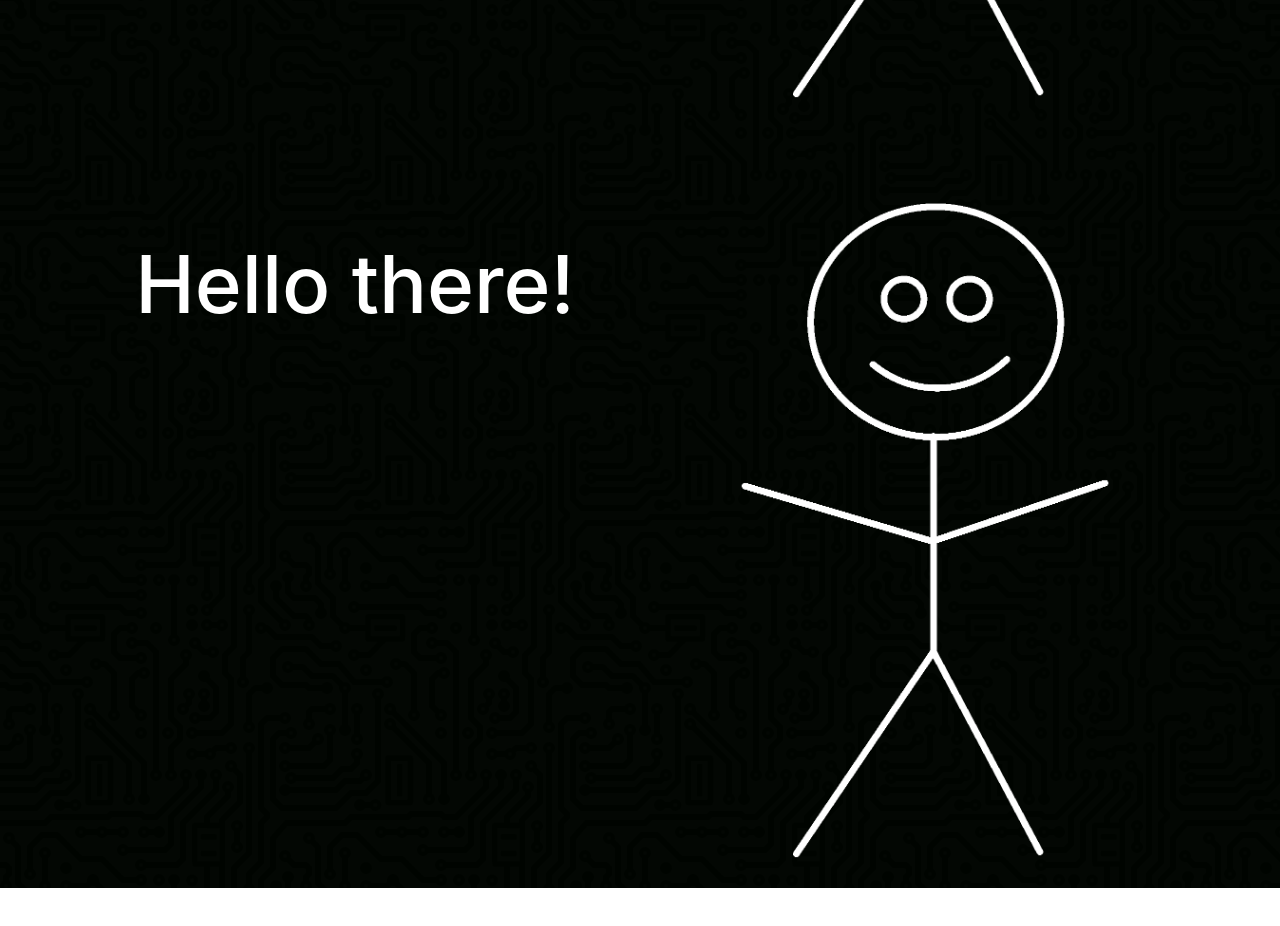
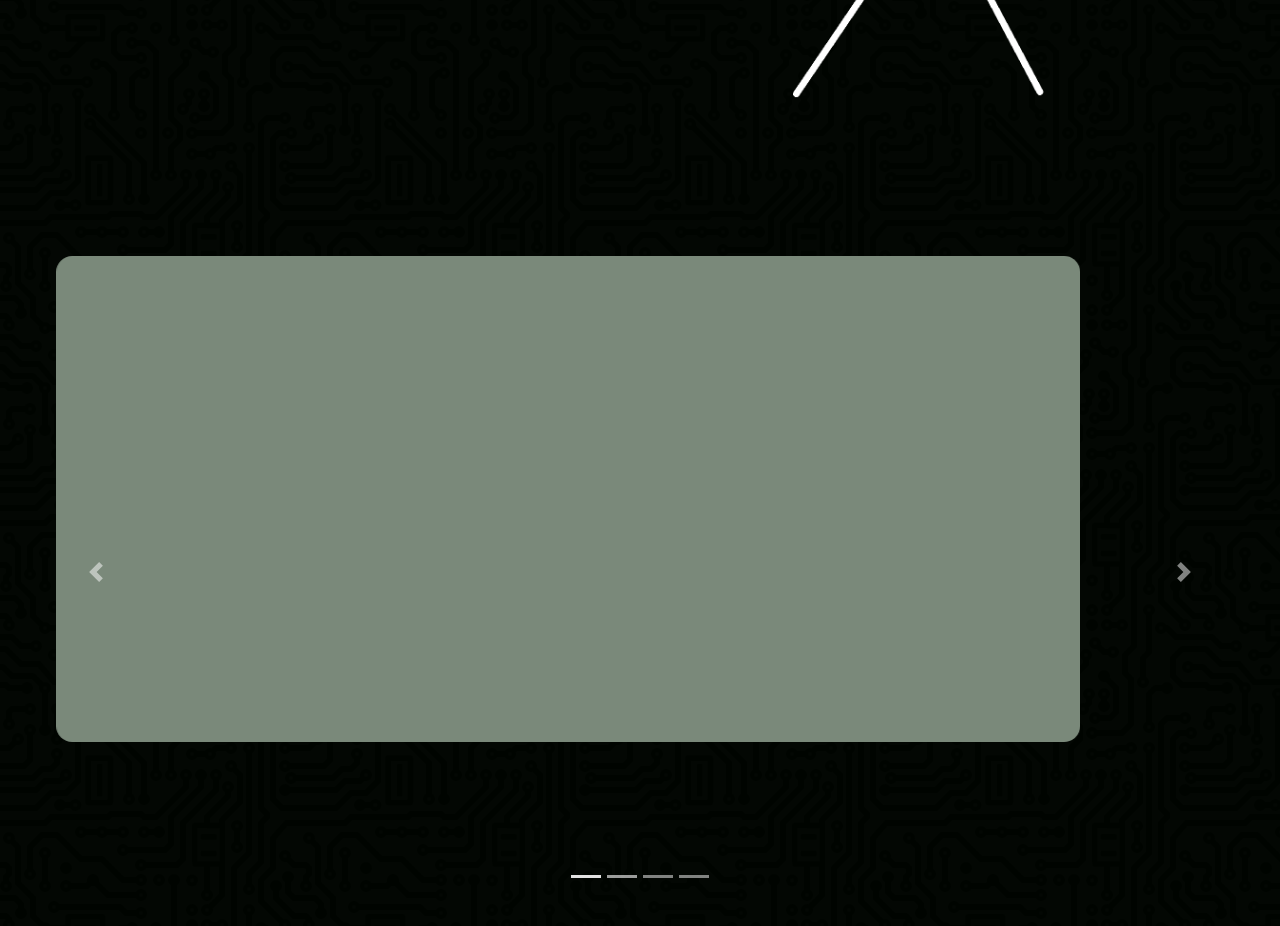
Before and after one commit to Tristen1099/PersonalWebsite, an Angular app in the folder PersonalWebsite/: page / in a window 1280 px wide. Shown: the part 800-1726 px from the top of the page. Before the commit the page ends 1688 px from the top, so only its background shows below. Built offline with nearby package versions, Linux system fonts and the light colour scheme.

Commit message:
Added project section

```diff
--- a/PersonalWebsite/package.json
+++ b/PersonalWebsite/package.json
@@ -20,6 +20,7 @@
     "@angular/platform-browser-dynamic": "~8.2.14",
     "@angular/router": "~8.2.14",
     "bootstrap": "^4.4.1",
+    "jquery": "^3.4.1",
     "moment": "^2.24.0",
     "rxjs": "~6.4.0",
     "tslib": "^1.10.0",
--- a/PersonalWebsite/src/app/app.component.html
+++ b/PersonalWebsite/src/app/app.component.html
@@ -56,5 +56,5 @@
     </div>
   </nav>
   <app-hero-intro></app-hero-intro>
-  <app-hero-intro></app-hero-intro>
+  <app-project-portfolio></app-project-portfolio>
 </div>
--- a/PersonalWebsite/src/app/app.module.ts
+++ b/PersonalWebsite/src/app/app.module.ts
@@ -4,11 +4,13 @@ import { NgModule } from '@angular/core';
 import { AppRoutingModule } from './app-routing.module';
 import { AppComponent } from './app.component';
 import { HeroIntroComponent } from './hero-intro/hero-intro.component';
+import { ProjectPortfolioComponent } from './project-portfolio/project-portfolio.component';
 
 @NgModule({
   declarations: [
     AppComponent,
-    HeroIntroComponent
+    HeroIntroComponent,
+    ProjectPortfolioComponent
   ],
   imports: [
     BrowserModule,
--- /dev/null
+++ b/PersonalWebsite/src/app/project-portfolio/project-portfolio.component.html
@@ -0,0 +1,38 @@
+<div id="carouselExampleIndicators" class="carousel slide" data-ride="carousel">
+    <ol class="carousel-indicators">
+        <li data-target="#carouselExampleIndicators" data-slide-to="0" class="active"></li>
+        <li data-target="#carouselExampleIndicators" data-slide-to="1"></li>
+        <li data-target="#carouselExampleIndicators" data-slide-to="2"></li>
+        <li data-target="#carouselExampleIndicators" data-slide-to="3"></li>
+    </ol>
+    <div class="carousel-inner">
+        <div class="carousel-item active">
+            <div class="project-item">
+
+            </div>
+        </div>
+        <div class="carousel-item">
+            <div class="project-item">
+
+            </div>
+        </div>
+        <div class="carousel-item">
+            <div class="project-item">
+
+            </div>
+        </div>
+        <div class="carousel-item">
+            <div class="project-item">
+
+            </div>
+        </div>
+    </div>
+    <a class="carousel-control-prev" href="#carouselExampleIndicators" role="button" data-slide="prev">
+        <span class="carousel-control-prev-icon" aria-hidden="true"></span>
+        <span class="sr-only">Previous</span>
+    </a>
+    <a class="carousel-control-next" href="#carouselExampleIndicators" role="button" data-slide="next">
+        <span class="carousel-control-next-icon" aria-hidden="true"></span>
+        <span class="sr-only">Next</span>
+    </a>
+</div>
--- /dev/null
+++ b/PersonalWebsite/src/app/project-portfolio/project-portfolio.component.scss
@@ -0,0 +1,24 @@
+.carousel {
+    height: 95vh;
+    margin-top: 5%;
+
+    .carousel-inner {
+        height: 100%;
+        .carousel-item {
+            height: 80%;
+
+            .project-item {
+                width: 80%;
+                height: 80%;
+                background-color: #7A897A;
+                border-radius: 1em;
+                margin: 5% 10% 5% 10%;
+            }
+        }
+    }
+
+    .carousel-indicators {
+        margin-bottom: 4em;
+    }
+
+}
--- /dev/null
+++ b/PersonalWebsite/src/app/project-portfolio/project-portfolio.component.ts
@@ -0,0 +1,15 @@
+import { Component, OnInit } from '@angular/core';
+
+@Component({
+  selector: 'app-project-portfolio',
+  templateUrl: './project-portfolio.component.html',
+  styleUrls: ['./project-portfolio.component.scss']
+})
+export class ProjectPortfolioComponent implements OnInit {
+
+  constructor() { }
+
+  ngOnInit() {
+  }
+
+}
--- a/PersonalWebsite/src/styles.scss
+++ b/PersonalWebsite/src/styles.scss
@@ -5,6 +5,7 @@ body {
   background-size: 300px;
   background-attachment: fixed;
   overflow-x: hidden;
+  cursor: crosshair;
 
   .layer {
     background-color: rgba(0, 5, 0, 0.99);
```
Also changed, not shown: 1 other file (tests, documents, lock files or other folders).
